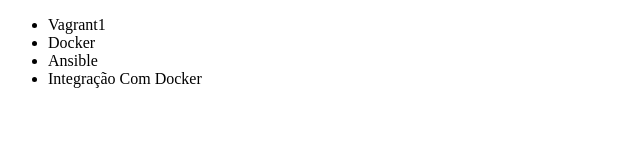
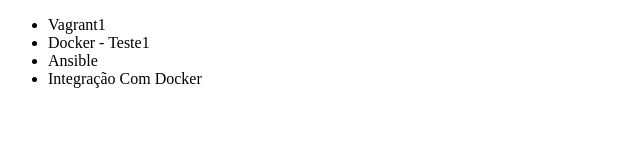
Before and after one commit to mupezzuol/git-test-command, a plain HTML site: page index.html in a window 1280 px wide. Shown: the full height of the page, 0-640 px from the left. Drawn offline with Linux system fonts and the light colour scheme.

Commit message:
conflito 1 - master - testes

```diff
--- a/index.html
+++ b/index.html
@@ -7,7 +7,7 @@
 <body>
     <ul>
         <li>Vagrant1</li>
-        <li>Docker</li>
+        <li>Docker - Teste1</li>
         <li>Ansible</li>
         <li>Integração Com Docker</li>
     </ul>
```
